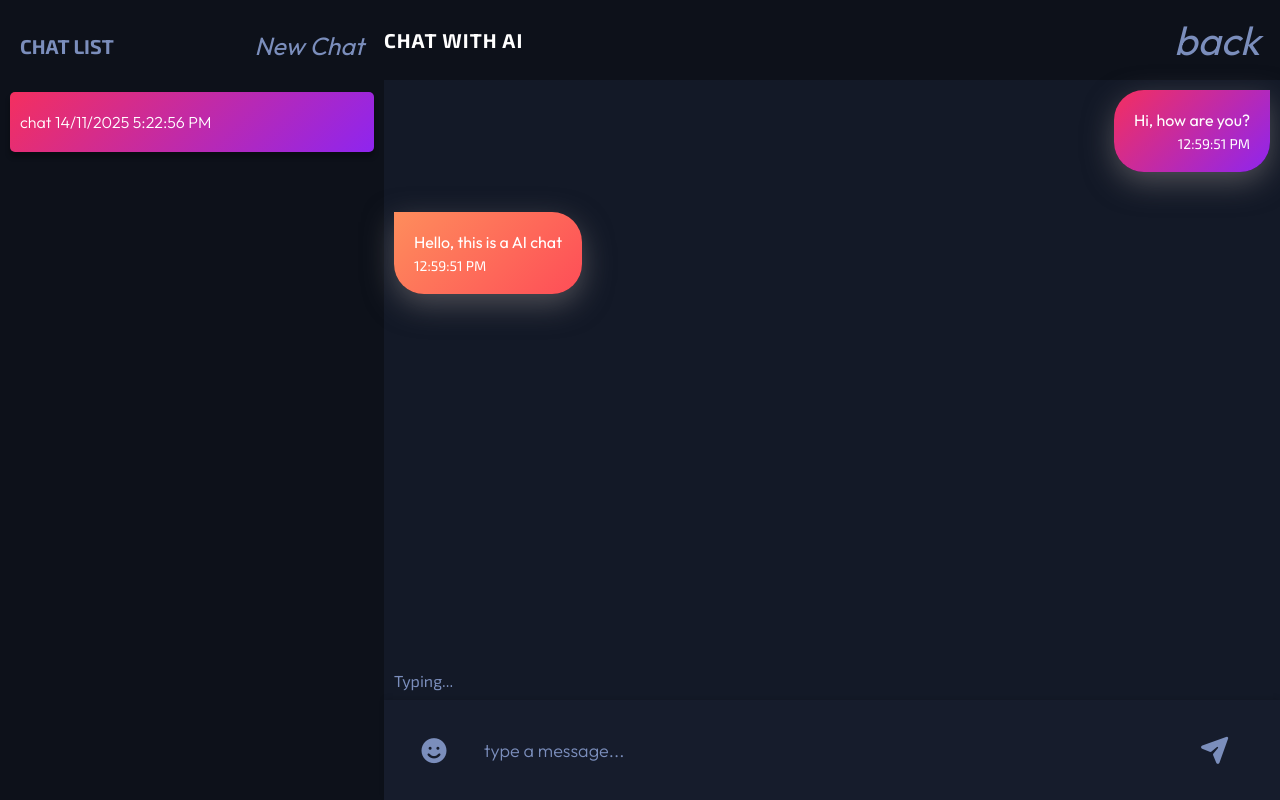
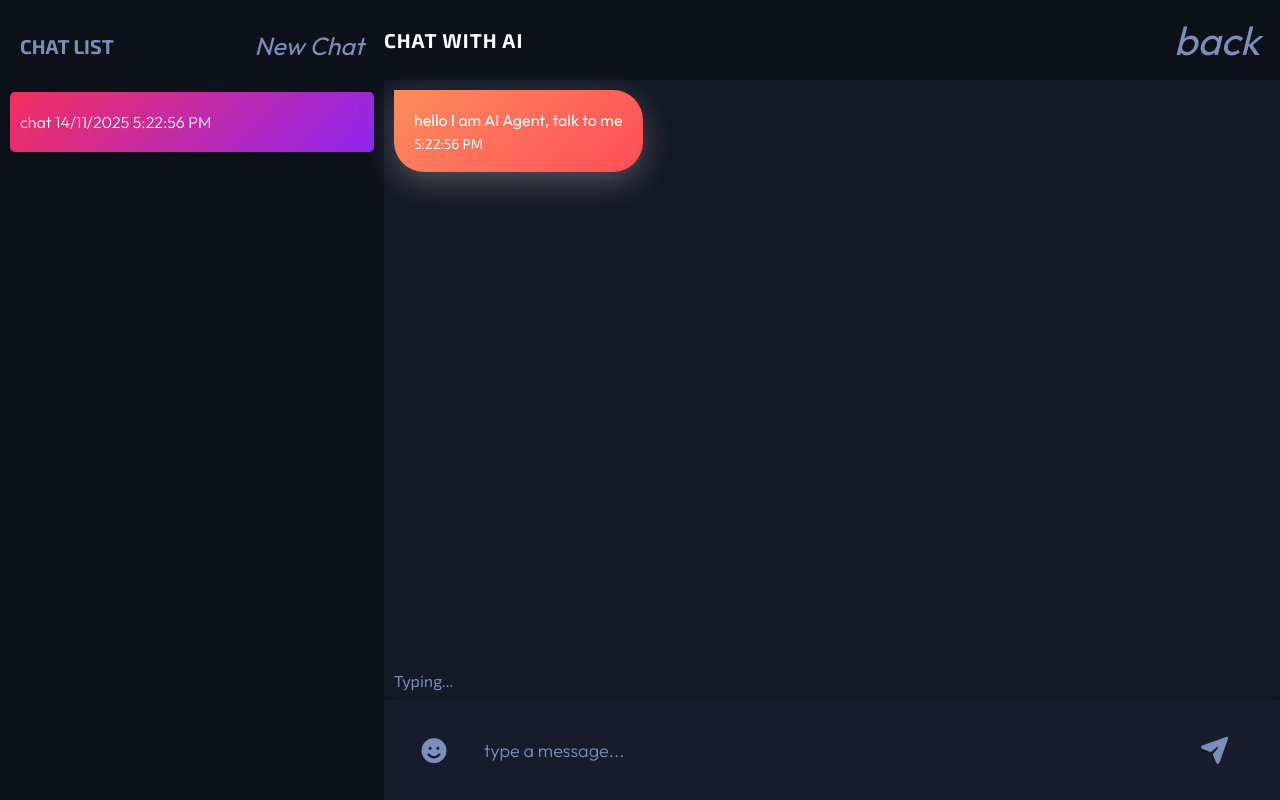
Before and after one commit to stevesajustephen/ai-chat-bot, a React (Vite) app: page / in a window 1280 px wide. Both pictures are taken after a click on the button "CHAT AI". Built offline with nearby package versions, Linux system fonts and the light colour scheme; some icons are missing.

Commit message:
chat state update  management

```diff
--- a/src/App.tsx
+++ b/src/App.tsx
@@ -19,7 +19,13 @@ function App() {
         id: `chat ${new Date().toLocaleDateString(
           "en-GB"
         )} ${new Date().toLocaleTimeString()}`,
-        messages: [],
+        messages: [
+          {
+            type: "response",
+            text: "hello I am AI Agent, talk to me",
+            timestamp: new Date().toLocaleTimeString(),
+          },
+        ],
       };
       setChats([newChat]);
     }
--- a/src/components/ChatBotApp.tsx
+++ b/src/components/ChatBotApp.tsx
@@ -4,7 +4,7 @@ import "./ChatBotApp.css";
 interface IChatBotAppProps {
   goToStartPage: () => void;
   chats: unknown[];
-  setChats: () => void;
+  setChats: (newState: unknown) => void;
 }
 
 const ChatBotApp = ({ goToStartPage, chats, setChats }: IChatBotAppProps) => {
@@ -20,11 +20,22 @@ const ChatBotApp = ({ goToStartPage, chats, setChats }: IChatBotAppProps) => {
     if (inputValue.trim() == "") return;
     else {
       const updatedCurrentChat = structuredClone(currentChat);
-      updatedCurrentChat?.messages?.push(inputValue);
+      updatedCurrentChat?.messages?.push({
+        type: "prompt",
+        text: inputValue,
+        timestamp: new Date().toLocaleTimeString(),
+      });
       setCurrentChat(updatedCurrentChat);
       setInputValue("");
 
-      console.log(currentChat?.messages);
+      const updatedChats = chats.map((e) => {
+        if (e.id === currentChat.id) {
+          return currentChat;
+        } else {
+          return e;
+        }
+      });
+      setChats(updatedChats);
     }
   }
 
@@ -54,13 +65,13 @@ const ChatBotApp = ({ goToStartPage, chats, setChats }: IChatBotAppProps) => {
         </div>
 
         <div className="chat">
-          <div className="prompt">
-            Hi, how are you? <span>12:59:51 PM</span>
-          </div>
-
-          <div className="response">
-            Hello, this is a AI chat <span>12:59:51 PM</span>
-          </div>
+          {currentChat.messages.map((e, i) => {
+            return (
+              <div className={e.type === "prompt" ? "prompt" : "response"}>
+                {e.text} <span>{e.timestamp}</span>
+              </div>
+            );
+          })}
 
           <div className="typing">Typing...</div>
         </div>
@@ -69,6 +80,12 @@ const ChatBotApp = ({ goToStartPage, chats, setChats }: IChatBotAppProps) => {
           <i className="fa-solid fa-face-smile emoji"></i>
           <input
             onChange={handleInputChange}
+            onKeyDown={(e) => {
+              if (e.key === "Enter") {
+                e.preventDefault();
+                sendMessage();
+              }
+            }}
             value={inputValue}
             type="text"
             className="msg-input"
```
